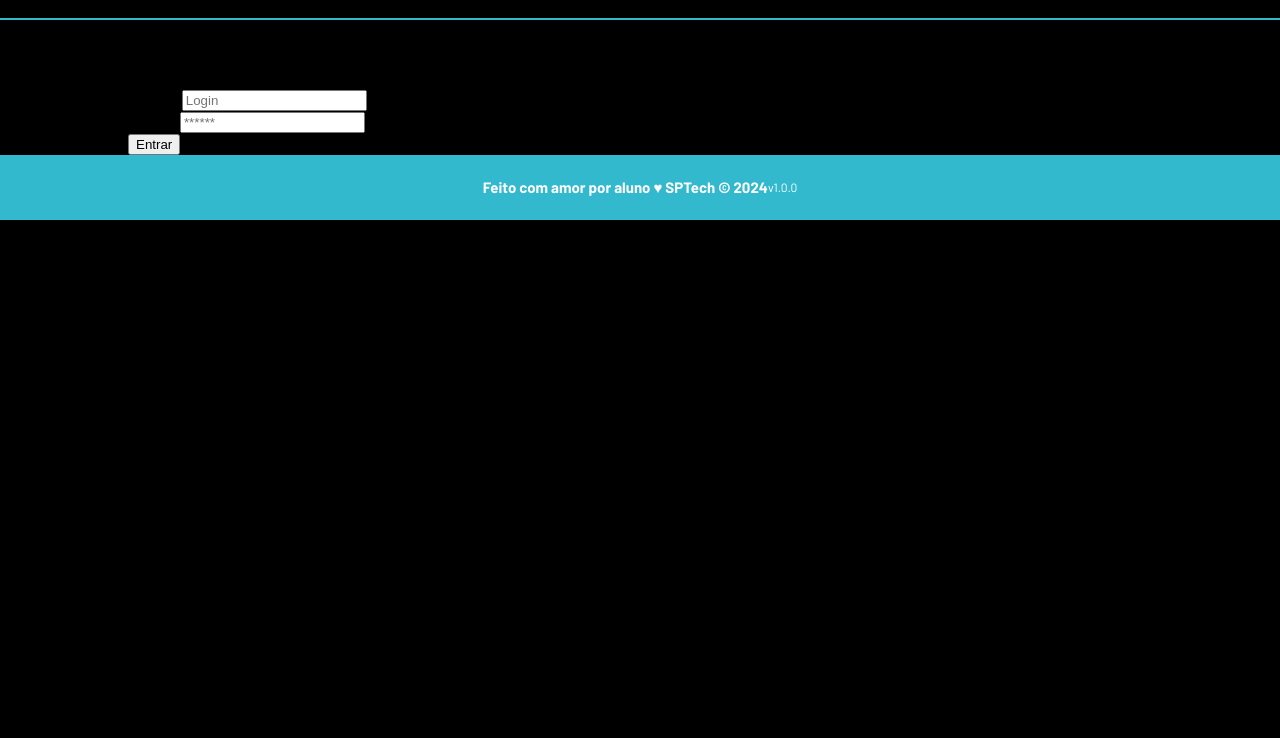
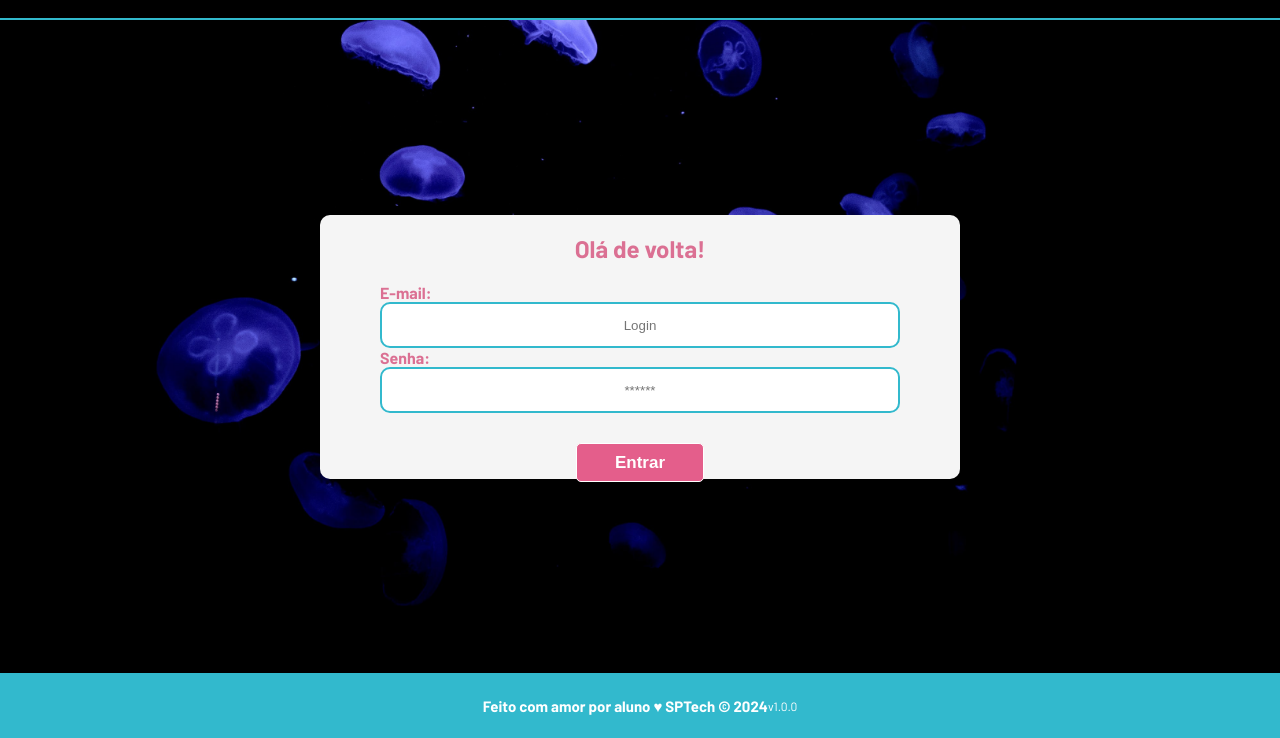
Before and after one commit to lucaspaessptech/Atividade-AquaTech, a plain HTML site: page public/login.html in a window 1280 px wide. Shown: the part 62-800 px from the top of the page. Drawn offline with Linux system fonts and the light colour scheme.

Commit message:
Páginas cadastro, login e inicial feitas

```diff
--- a/public/styles/style.css
+++ b/public/styles/style.css
@@ -121,3 +121,70 @@ body{
 .version{
     font-size: 12px;
 }
+
+.card-login{
+    color: palevioletred;
+    align-items: center;
+    justify-items: center;
+    background-color: whitesmoke;
+    display: flex;
+    font-weight: bold;
+    flex-direction: column;
+    border-radius: 10px;
+    width: 50vw;
+    height: 33vh;
+}
+
+.login .campo input{
+    border-radius: 10px;
+    border: 2px solid #32b9cd;
+    height: 5vh;
+    width: 40vw;
+    text-align: center;
+}
+
+.campo{
+    display: flex;
+    flex-direction: column;
+}
+
+.botao{
+    background-color: #e45e8b;
+    color: white;
+    width: 10vw;
+    height: 3vw;
+    border-radius: 5px;
+    border: solid 1px;
+    margin: 30px;
+    font-weight: 700;
+    font-size: 17px;
+}
+
+.login .container{
+    height: var(--tamanho-banner);
+    display: flex;
+    align-items: center;
+    justify-content: center;
+    background-image: url("../assets/imgs/bg-jelly-fish-para_outras_pags.png");
+    background-size: cover;
+}
+
+.formulario{
+    display: flex;
+    flex-direction: column;
+    align-items: center;
+}
+
+.card-cadastro{
+        color: palevioletred;
+        align-items: center;
+        justify-items: center;
+        background-color: whitesmoke;
+        display: flex;
+        font-weight: bold;
+        flex-direction: column;
+        border-radius: 10px;
+        width: 50vw;
+        height: 57vh;
+
+}
```
